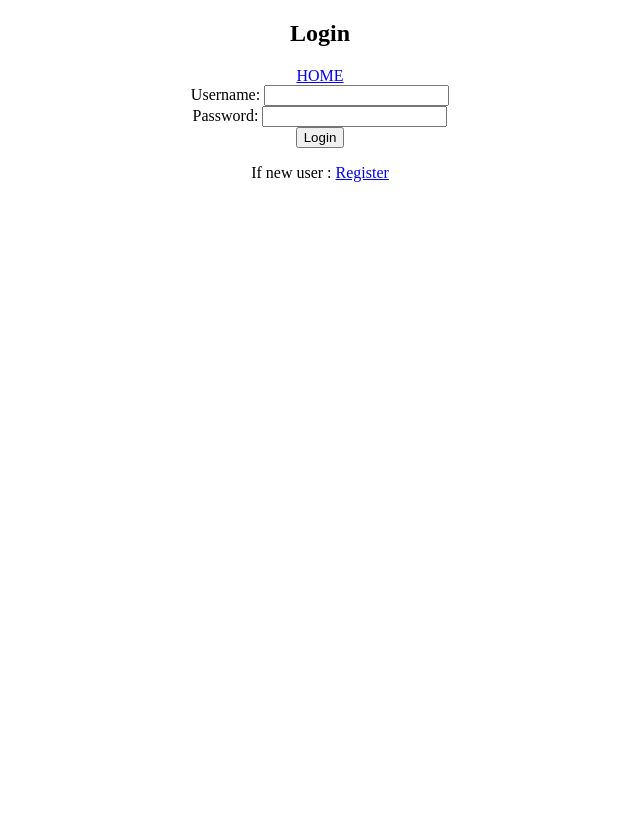
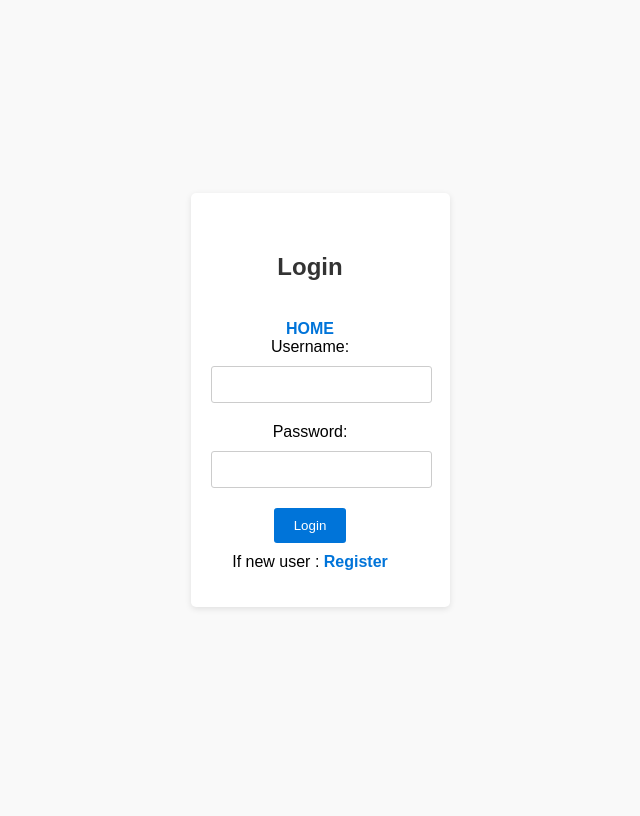
Before and after one commit to andhavarapu77/Capstone, a Flask app: page /login in a window 1280 px wide. Shown: the whole page, without its empty margins (320-960 px from the left). Before the commit the page ends 182 px from the top, so only its background shows below. Run offline with Flask 3, Linux system fonts and the light colour scheme; some libraries are stand-ins or nearby versions.

Commit message:
Update login.html

```diff
--- a/Templates/login.html
+++ b/Templates/login.html
@@ -2,11 +2,78 @@
 <html>
 <head>
     <title>Login</title>
+    <style>
+        body {
+            font-family: Arial, sans-serif;
+            background-color: #f9f9f9;
+            background-image: url('');
+            background-repeat: no-repeat;
+            background-size: cover;
+            margin: 0;
+            padding: 0;
+        }
+        h2 {
+            color: #333;
+            text-align: center;
+            padding: 20px;
+        }
+        form {
+            max-width: 400px;
+            margin: 0 auto;
+            padding: 20px;
+            padding-right: 40px;
+            background-color: #fff;
+            border-radius: 5px;
+            box-shadow: 0 2px 6px rgba(0, 0, 0, 0.1);
+        }
+        label {
+            display: block;
+            margin-bottom: 10px;
+        }
+        input[type="text"],
+        input[type="password"] {
+            width: 100%;
+            padding: 10px;
+            margin-bottom: 20px;
+            border: 1px solid #ccc;
+            border-radius: 3px;
+        }
+        input[type="submit"] {
+            background-color: #0074D9;
+            color: #fff;
+            border: none;
+            padding: 10px 20px;
+            border-radius: 3px;
+            cursor: pointer;
+        }
+        input[type="submit"]:hover {
+            background-color: #0056b3;
+        }
+        p {
+            text-align: center;
+            margin-top: 10px;
+        }
+        a {
+            text-decoration: none;
+            color: #0074D9;
+            font-weight: bold;
+        }
+        a:hover {
+            color: #0056b3;
+        }
+        center {
+            display: flex;
+            justify-content: center;
+            align-items: center;
+            height: 100vh;
+        }
+    </style>
 </head>
 <body><center>
-    <h2>Login</h2>
-    <a href="{{ url_for('home') }}">HOME</a>
+
     <form action="{{ url_for('login') }}" method="post">
+        <h2>Login</h2>
+        <a href="{{ url_for('home') }}">HOME</a>
         <label for="username">Username:</label>
         <input type="text" name="username" id="username" required><br>
         <label for="password">Password:</label>
```
